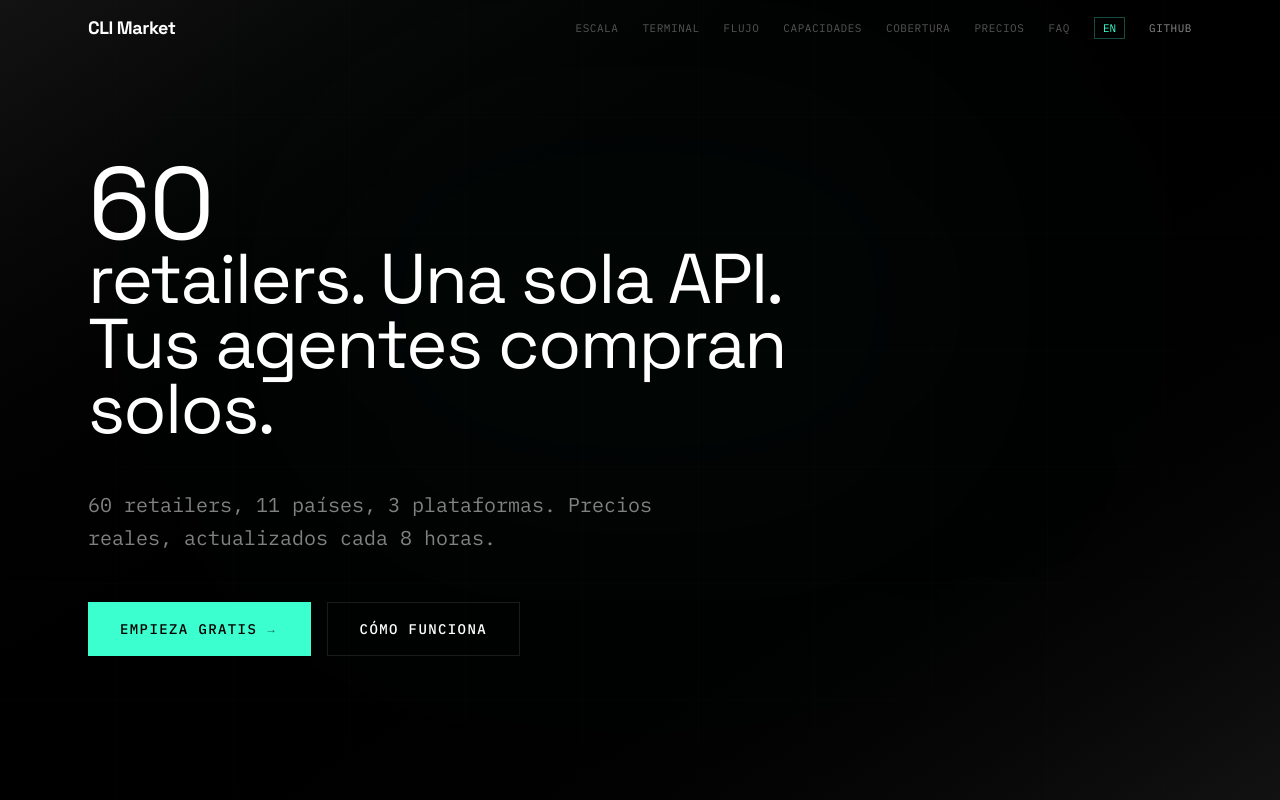
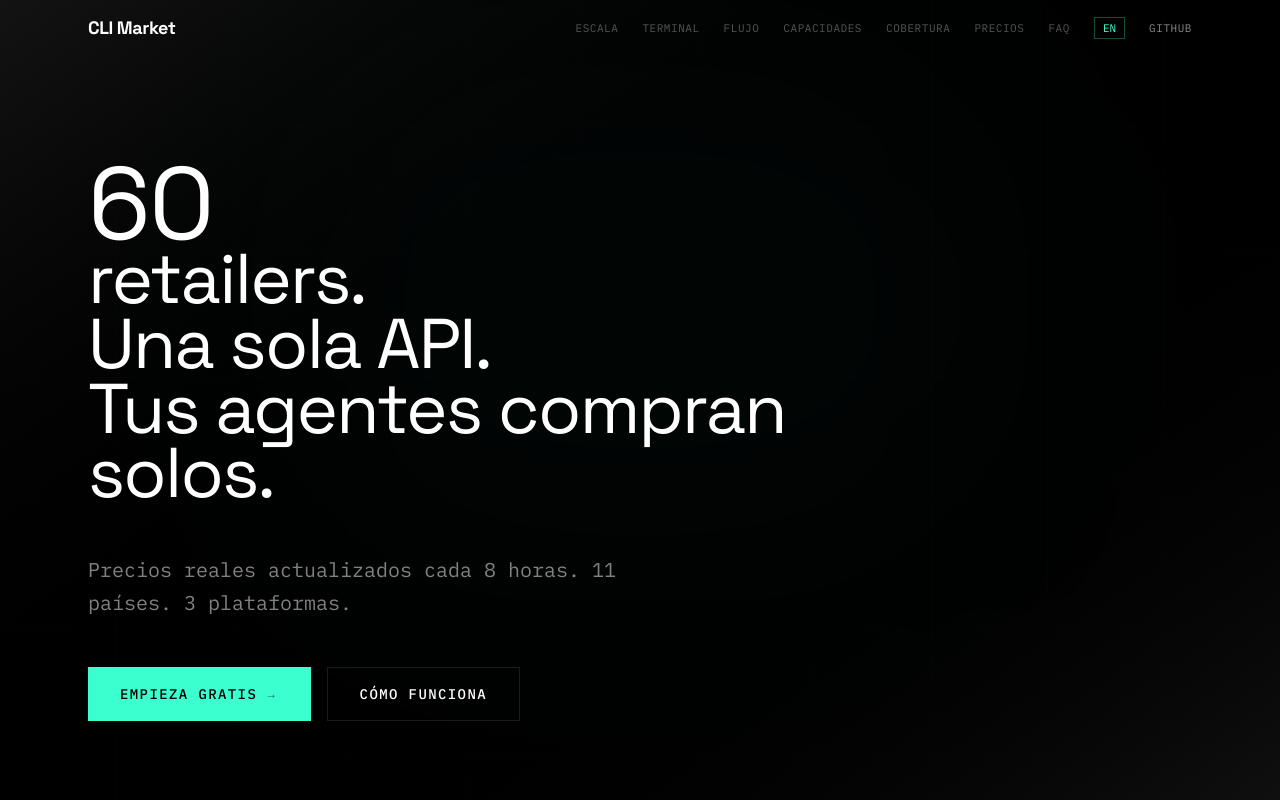
Before and after one commit to Treevu-ai/cli-market-world, a Next.js app in the folder landing/: page / in a window 1280 px wide. Shown: the top 800 px of the page. Built offline with nearby package versions, Linux system fonts and the light colour scheme.

Commit message:
fix: Hero 4 líneas en orden (60 / retailers. / Una sola API. / Tus agentes compran solos.), subtitle conciso, Clickeá→Haz clic

```diff
--- a/landing/components/Features.tsx
+++ b/landing/components/Features.tsx
@@ -78,7 +78,7 @@ export default function Features() {
           {lang === "es" ? "36 herramientas.\nUn ecosistema." : "36 tools.\nOne ecosystem."}
         </h2>
         <p className="text-white/50 font-mono text-sm leading-relaxed">
-          {lang === "es" ? "4 categorías. Clickeá para expandir y ver cada tool." : "4 categories. Click to expand and explore each tool."}
+          {lang === "es" ? "4 categorías. Haz clic para expandir y ver cada herramienta." : "4 categories. Click to expand and explore each tool."}
         </p>
       </div>
 
--- a/landing/components/Hero.tsx
+++ b/landing/components/Hero.tsx
@@ -89,8 +89,10 @@ export default function Hero() {
 
           <div className="mb-12">
             <h1 className="hero-h1 text-left text-[clamp(2rem,5.5vw,6rem)] font-grotesk leading-[0.92] tracking-tight text-white">
-              <span className="block"><span className="text-[clamp(3rem,8vw,10rem)] leading-[0.85] block">60</span> {_t("hero_h1a")}</span>
+              <span className="block"><span className="text-[clamp(3rem,8vw,10rem)] leading-[0.85] block">60</span></span>
+              <span className="block">{_t("hero_h1a")}</span>
               <span className="block">{_t("hero_h1b")}</span>
+              <span className="block">{_t("hero_h1c_p")} {_t("hero_h1c_s")}</span>
             </h1>
           </div>
           <div className="hero-sub mb-12">
--- a/landing/lib/translations.ts
+++ b/landing/lib/translations.ts
@@ -5,8 +5,8 @@ const es: Dict = {
   nav_stats: "Escala", nav_coverage: "Cobertura", nav_how: "Flujo", nav_terminal: "Terminal", nav_features: "Capacidades",
   nav_pricing: "Precios", nav_faq: "FAQ", nav_agents: "Agentes", nav_cases: "Casos",
   hero_eye: "Comercio programable para agentes de IA",
-  hero_h1a: "retailers. Una sola API.", hero_h1b: "Tus agentes compran solos.", hero_h1c_p: "", hero_h1c_s: "",
-  hero_sub: "60 retailers, 11 países, 3 plataformas. Precios reales, actualizados cada 8 horas.",
+  hero_h1a: "retailers.", hero_h1b: "Una sola API.", hero_h1c_p: "Tus agentes compran", hero_h1c_s: "solos.",
+  hero_sub: "Precios reales actualizados cada 8 horas. 11 países. 3 plataformas.",
   hero_install: "Empieza gratis", hero_cov: "Cómo funciona", hero_contact: "Hablar con ventas",
   hero_words: "comprar,comparar,buscar,analizar",
   stats_label: "Escala", stats_title: "60 retailers.\n3 plataformas. Un solo conector.", stats_sub: "VTEX, Shopify y Magento comparten la misma interfaz. Cada retailer es una línea de JSON. Sin integraciones por tienda.",
```
